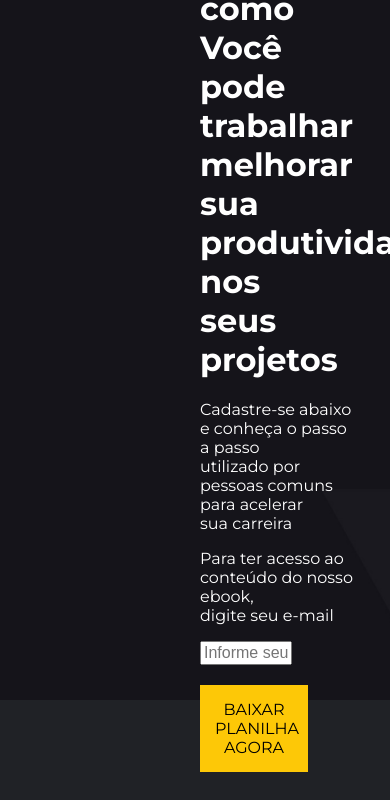
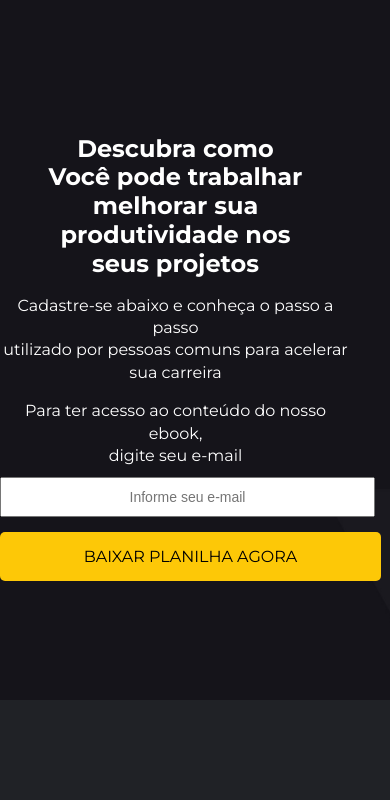
Before and after one commit to Jeanjj7/PProjeto_02, a plain HTML site: page index.html in a window 390 px wide. Shown: the top 800 px of the page. Drawn offline with Linux system fonts and the light colour scheme.

Commit message:
aula 30/09 finalizada2

```diff
--- a/index.html
+++ b/index.html
@@ -93,7 +93,7 @@
             <h1> <span>Conheça alguns dos Meus Alunos,</span> <br>
                 Pessoas comuns que<br>
                 Hoje melhoraram seu estilo de vida:</h1>
-            <div id="baixar">BAIXAR PLANILHA AGORA</div>
+            <div id="baixar2">BAIXAR PLANILHA AGORA</div>
         </div>
         <div id="image4">
             <img src="imagem/smartphone.png">
--- a/style.css
+++ b/style.css
@@ -24,6 +24,7 @@ body {
     background-size: cover;
     display: flex;
     align-items: center;
+
 }
 
 #mens {
@@ -57,10 +58,12 @@ body {
     color: var(--Branco);
 
 }
+
 #conteinr2 span {
     color: var(--Amarelo_ouro);
 
 }
+
 /*centraliza a div*/
 .caixasA {
     background-color: var(--Preto_90);
@@ -69,6 +72,8 @@ body {
     display: flex;
     align-items: center;
     justify-content: center;
+
+
 }
 
 .caixasB {
@@ -78,22 +83,25 @@ body {
     display: flex;
     align-items: center;
     justify-content: center;
+    box-shadow: 8px 0px 10px gray;
 
 }
-.tt{
+
+.tt {
 
     font-size: 12px;
     width: 500px;
 
 }
+
 /*centraliza a div*/
 
-.caixasA img{
+.caixasA img {
     width: 10%;
 
 }
 
-.caixasB img{
+.caixasB img {
     width: 10%;
 
 
@@ -179,6 +187,17 @@ body {
     color: var(--Amarelo_ouro);
 }
 
+#baixar2 {
+    background-color: var(--Amarelo_ouro);
+    width: 70%;
+    padding: 15px;
+    color: var(--Preto_100);
+    font-size: 16px;
+    text-align: center;
+
+}
+
+/**/
 #copyight a {
     color: var(--branco);
     text-shadow: 0 0 10px cyan,
@@ -187,9 +206,56 @@ body {
         0 0 80px cyan;
 
 }
+
 #copyight {
     color: var(--Branco);
     background-color: var(--Preto_100);
     justify-content: center;
     text-align: center;
 }
+
+/**/
+/*tablet*/
+
+@media screen and (min-width: 481px) and (max-width: 1024px) {
+
+}
+
+
+/*celular*/
+@media screen and (max-width: 480px) {
+    #mens {
+        width: 90%;
+        text-align: center;
+        margin-left: 0;
+    }
+
+    #mens h1 {
+        font-size: 24px;
+        margin-bottom: 10px;
+        line-height: 1.2;
+    }
+
+    #mens p {
+        font-size: 16px;
+        margin-bottom: 10px;
+        line-height: 1.4;
+    }
+
+    #email {
+        width: 100%;
+        font-size: 14px;
+        padding: 10px;
+        margin-bottom: 15px;
+    }
+
+    #baixar {
+        background-color: var(--Amarelo_ouro);
+        width: 100%;
+        padding: 15px;
+        font-size: 16px;
+        text-align: center;
+        cursor: pointer;
+        border-radius: 5px;
+    }
+}
```
